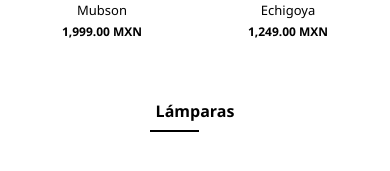
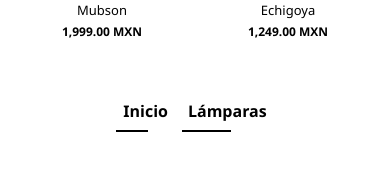
Before and after one commit to alexdgbs/homme, a React (Vite) app: page /escritorio in a window 390 px wide. Shown: the part 563-734 px from the top of the page. Built offline with nearby package versions, Linux system fonts and the light colour scheme.

Commit message:
Add Inicio on responsive

```diff
--- a/src/pages/Escritorio.jsx
+++ b/src/pages/Escritorio.jsx
@@ -44,11 +44,17 @@
           <p className="product-price">1,249.00 MXN</p>
         </div>
       </div>
+      <Link to="/"className="no-style-link">
+      <button className="view-products-button">
+      <strong>Inicio</strong>
+      </button>
+     </Link>
       <Link to="/lamparas"className="no-style-link">
       <button className="view-products-button">
       <strong>Lámparas</strong>
       </button>
      </Link>
+
     </div>
   );
 }
--- a/src/pages/Lamparas.jsx
+++ b/src/pages/Lamparas.jsx
@@ -44,6 +44,11 @@
           <p className="product-price">2,000.00 MXN</p>
         </div>
       </div>
+            <Link to="/"className="no-style-link">
+            <button className="view-products-button">
+            <strong>Inicio</strong>
+            </button>
+           </Link>
             <Link to="/escritorio"className="no-style-link">
             <button className="view-products-button">
             <strong>Escritorios</strong>
```
